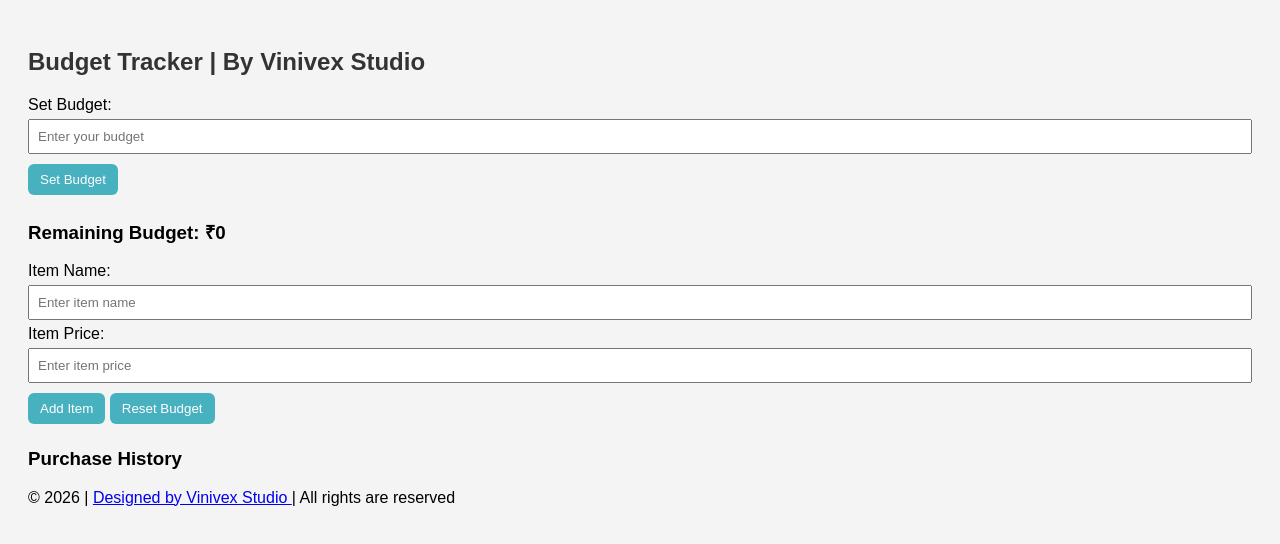
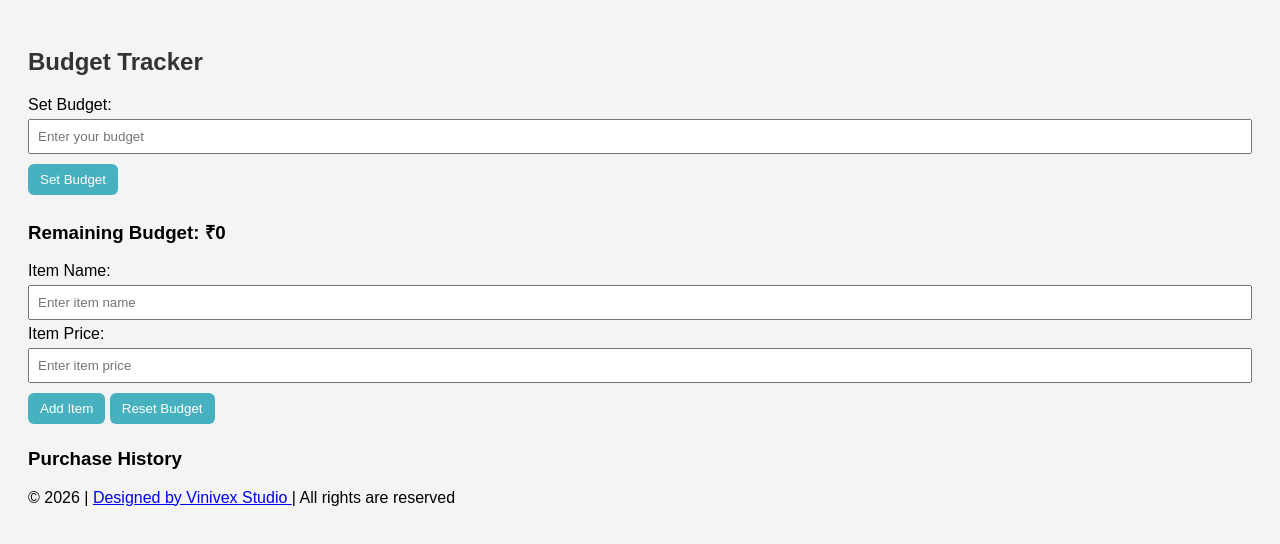
Before and after one commit to vineetkrishnaswain/budgettracker, a plain HTML site: page index.html in a window 1280 px wide. Drawn offline with Linux system fonts and the light colour scheme.

Commit message:
Update index.html

```diff
--- a/index.html
+++ b/index.html
@@ -16,7 +16,7 @@
 </head>
 <body>
 
-<h2>Budget Tracker | By Vinivex Studio</h2>
+<h2>Budget Tracker</h2>
 
 <label>Set Budget:</label>
 <input type="number" id="budgetInput" placeholder="Enter your budget">
```
